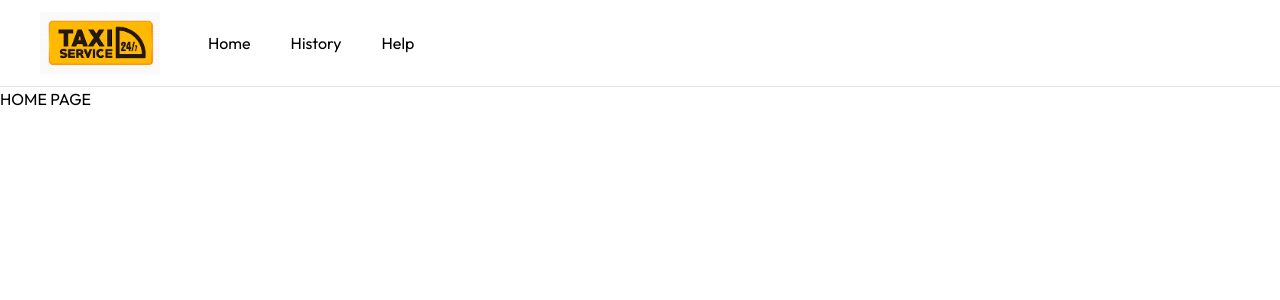
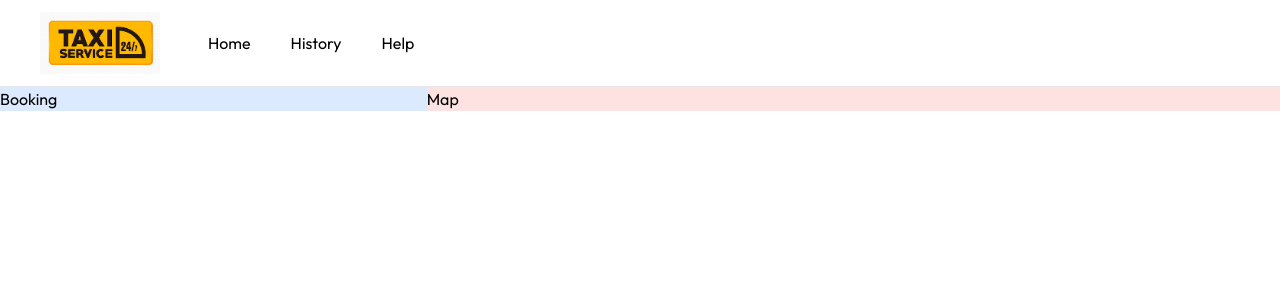
Before and after one commit to Saoa35/taxi-booking, a Next.js app: page / in a window 1280 px wide. Shown: the top 300 px of the page. Built offline with nearby package versions, Linux system fonts and the light colour scheme.

Commit message:
+ created Booking component

```diff
--- a/app/page.tsx
+++ b/app/page.tsx
@@ -1,7 +1,10 @@
 export default function Home() {
   return (
     <div>
-      <h2>HOME PAGE</h2>
+      <div className=" grid grid-cols-1 sm:grid-cols-3">
+        <div className=" bg-blue-100">Booking</div>
+        <div className="col-span-2 bg-red-100">Map</div>
+      </div>
     </div>
   );
 }
--- /dev/null
+++ b/components/Booking/Booking.tsx
@@ -0,0 +1,3 @@
+export const Booking = () => {
+  return <div>Booking</div>;
+};
```
